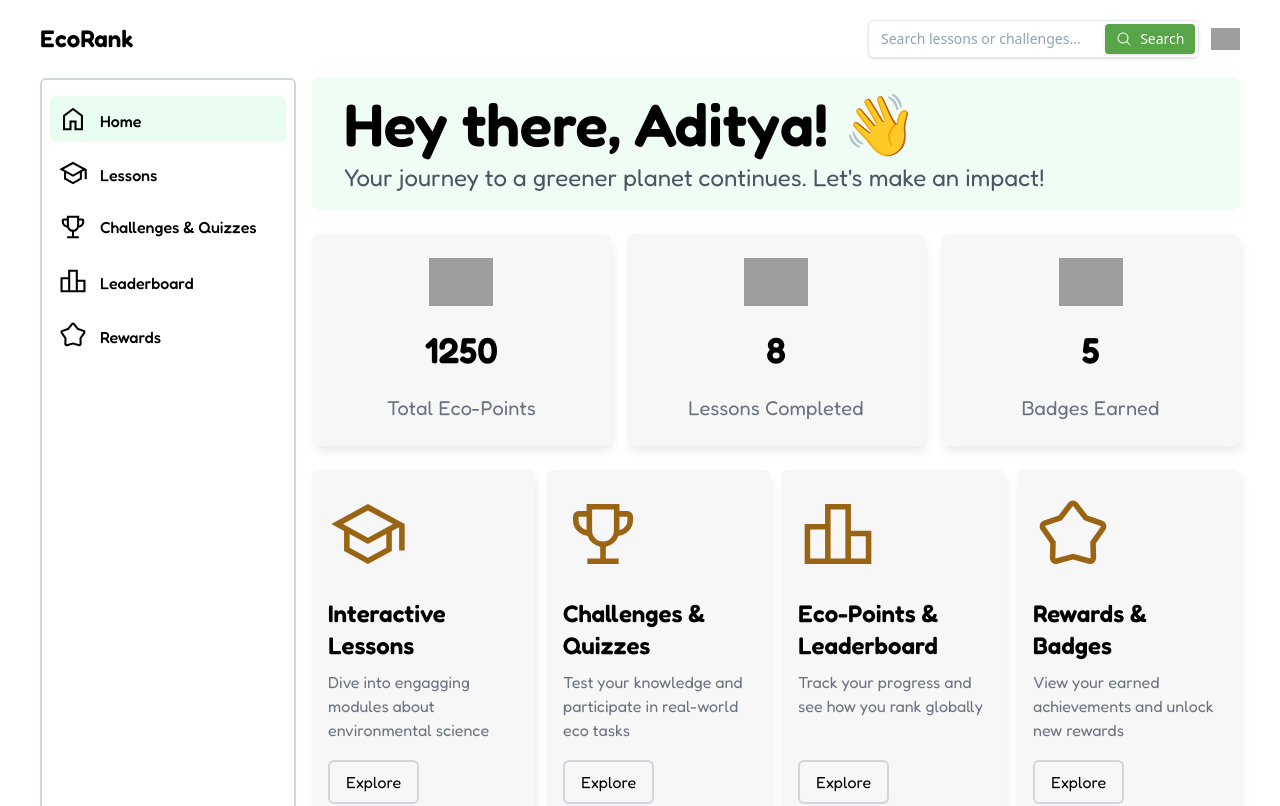
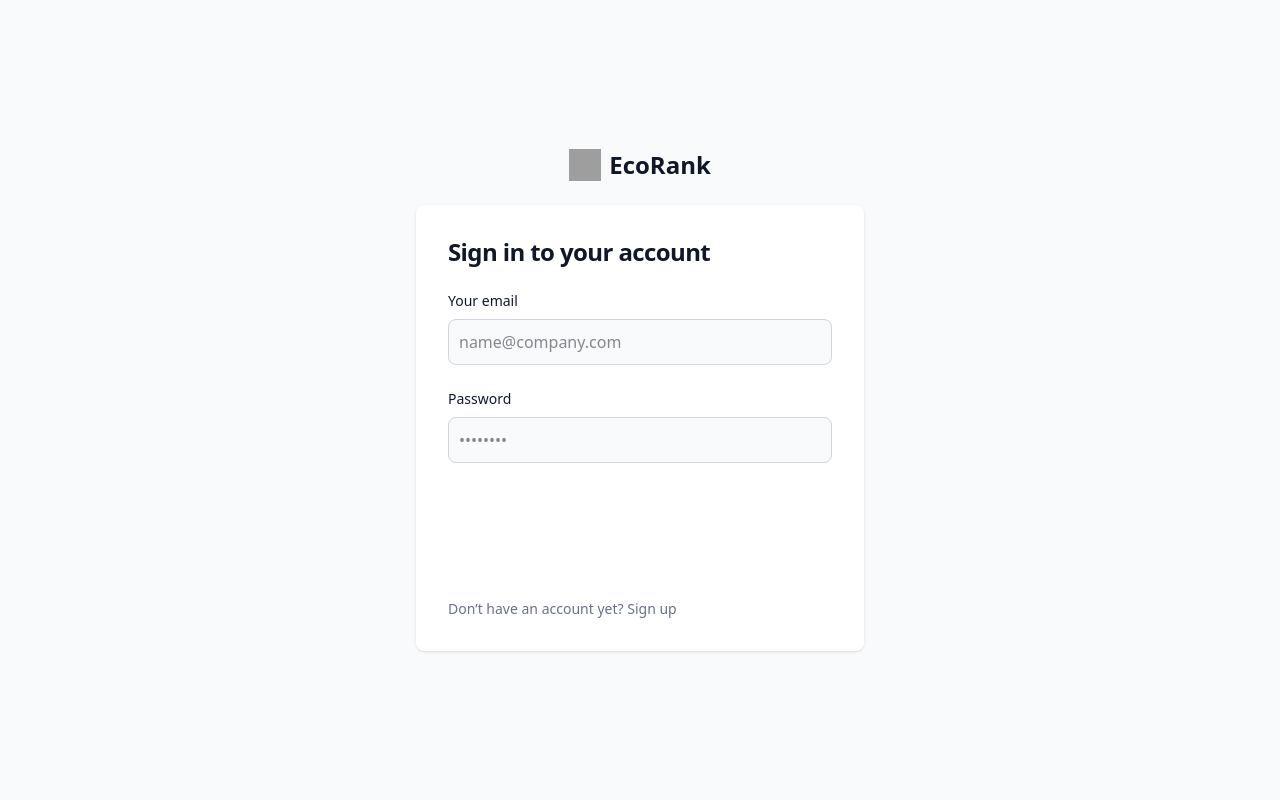
Before and after one commit to developer-pro-code/EcoRank, a React (Vite) app: page / in a window 1280 px wide. Shown: the top 806 px of the page. Built offline with nearby package versions, Linux system fonts and the light colour scheme; grey boxes are pictures that could not be loaded.

Commit message:
made some changes

```diff
--- a/src/App.jsx
+++ b/src/App.jsx
@@ -7,6 +7,7 @@
 import Rewards from "./pages/Rewards";
 import Article from "./pages/Article";
 import { useState } from "react";
+import Login from "./pages/Login";
 
 const videos = [
   {
@@ -38,7 +39,7 @@
   return (
     <BrowserRouter>
       <Routes>
-        <Route path="/" element={<PageLayout />}>
+        <Route path="/" element={<Login />}>
           <Route path="" element={<Home />} />
           <Route path="lessons" element={<Lessons setRecommendedLessons={setRecommendedLessons} yourLessons={yourLessons} setYourLessons={setYourLessons} videos={recommendedLessons} />} />
           <Route path="lessons/:id" element={<Article videos={videos} />} />
--- a/src/pages/Login.jsx
+++ b/src/pages/Login.jsx
@@ -0,0 +1,87 @@
+import { Link } from "react-router-dom";
+
+export default function Login() {
+  return (
+    <div>
+      <section className="bg-gray-50 dark:bg-gray-900">
+        <div className="flex flex-col items-center justify-center px-6 py-8 mx-auto md:h-screen lg:py-0">
+          <Link
+            to="#"
+            className="flex items-center mb-6 text-2xl font-semibold text-gray-900 dark:text-white"
+          >
+            <img
+              className="w-8 h-8 mr-2"
+              src="https://flowbite.s3.amazonaws.com/blocks/marketing-ui/logo.svg"
+              alt="logo"
+            />
+            EcoRank
+          </Link>
+          <div className="w-full bg-white rounded-lg shadow dark:border md:mt-0 sm:max-w-md xl:p-0 dark:bg-gray-800 dark:border-gray-700">
+            <div className="p-6 space-y-4 md:space-y-6 sm:p-8">
+              <h1 className="text-xl font-bold leading-tight tracking-tight text-gray-900 md:text-2xl dark:text-white">
+                Sign in to your account
+              </h1>
+              <form className="space-y-4 md:space-y-6" action="#">
+                <div>
+                  <label
+                    for="email"
+                    className="block mb-2 text-sm font-medium text-gray-900 dark:text-white"
+                  >
+                    Your email
+                  </label>
+                  <input
+                    type="email"
+                    name="email"
+                    id="email"
+                    className="bg-gray-50 border border-gray-300 text-gray-900 rounded-lg focus:ring-primary-600 focus:border-primary-600 block w-full p-2.5 dark:bg-gray-700 dark:border-gray-600 dark:placeholder-gray-400 dark:text-white dark:focus:ring-blue-500 dark:focus:border-blue-500"
+                    placeholder="name@company.com"
+                    required=""
+                  />
+                </div>
+                <div>
+                  <label
+                    for="password"
+                    className="block mb-2 text-sm font-medium text-gray-900 dark:text-white"
+                  >
+                    Password
+                  </label>
+                  <input
+                    type="password"
+                    name="password"
+                    id="password"
+                    placeholder="••••••••"
+                    className="bg-gray-50 border border-gray-300 text-gray-900 rounded-lg focus:ring-primary-600 focus:border-primary-600 block w-full p-2.5 dark:bg-gray-700 dark:border-gray-600 dark:placeholder-gray-400 dark:text-white dark:focus:ring-blue-500 dark:focus:border-blue-500"
+                    required=""
+                  />
+                </div>
+                <div className="flex items-center justify-center">
+                  <a
+                    href="#"
+                    className="text-sm font-medium text-white hover:underline dark:text-primary-500"
+                  >
+                    Forgot password?
+                  </a>
+                </div>
+                <button
+                  type="submit"
+                  className="w-full hover:cursor-pointer border-2 text-white bg-primary-600 hover:bg-primary-700 focus:ring-4 focus:outline-none focus:ring-primary-300 font-medium rounded-lg text-sm px-5 py-2.5 text-center dark:bg-primary-600 dark:hover:bg-primary-700 dark:focus:ring-primary-800"
+                >
+                  Sign in
+                </button>
+                <p className="text-sm font-light text-gray-500 dark:text-gray-400">
+                  Don’t have an account yet?{" "}
+                  <a
+                    href="#"
+                    className="font-medium text-primary-600 hover:underline dark:text-primary-500"
+                  >
+                    Sign up
+                  </a>
+                </p>
+              </form>
+            </div>
+          </div>
+        </div>
+      </section>
+    </div>
+  );
+}
--- a/src/pages/SignUp.jsx
+++ b/src/pages/SignUp.jsx
@@ -0,0 +1,47 @@
+import { Link } from "react-router-dom";
+
+export default function SignUp(){
+  return <div>
+    <section class="bg-gray-50 dark:bg-gray-900">
+  <div class="flex flex-col items-center justify-center px-6 py-8 mx-auto md:h-screen lg:py-0">
+      <Link to="#" class="flex items-center mb-6 text-2xl font-semibold text-gray-900 dark:text-white">
+          <img class="w-8 h-8 mr-2" src="https://flowbite.s3.amazonaws.com/blocks/marketing-ui/logo.svg" alt="logo" />
+          Flowbite
+      </Link>
+      <div class="w-full bg-white rounded-lg shadow dark:border md:mt-0 sm:max-w-md xl:p-0 dark:bg-gray-800 dark:border-gray-700">
+          <div class="p-6 space-y-4 md:space-y-6 sm:p-8">
+              <h1 class="text-xl font-bold leading-tight tracking-tight text-gray-900 md:text-2xl dark:text-white">
+                  Create an account
+              </h1>
+              <form class="space-y-4 md:space-y-6" action="#">
+                  <div>
+                      <label for="email" class="block mb-2 text-sm font-medium text-gray-900 dark:text-white">Your email</label>
+                      <input type="email" name="email" id="email" class="bg-gray-50 border border-gray-300 text-gray-900 text-sm rounded-lg focus:ring-primary-600 focus:border-primary-600 block w-full p-2.5 dark:bg-gray-700 dark:border-gray-600 dark:placeholder-gray-400 dark:text-white dark:focus:ring-blue-500 dark:focus:border-blue-500" placeholder="name@company.com" required="" />
+                  </div>
+                  <div>
+                      <label for="password" class="block mb-2 text-sm font-medium text-gray-900 dark:text-white">Password</label>
+                      <input type="password" name="password" id="password" placeholder="••••••••" class="bg-gray-50 border border-gray-300 text-gray-900 text-sm rounded-lg focus:ring-primary-600 focus:border-primary-600 block w-full p-2.5 dark:bg-gray-700 dark:border-gray-600 dark:placeholder-gray-400 dark:text-white dark:focus:ring-blue-500 dark:focus:border-blue-500" required="" />
+                  </div>
+                  <div>
+                      <label for="confirm-password" class="block mb-2 text-sm font-medium text-gray-900 dark:text-white">Confirm password</label>
+                      <input type="confirm-password" name="confirm-password" id="confirm-password" placeholder="••••••••" class="bg-gray-50 border border-gray-300 text-gray-900 text-sm rounded-lg focus:ring-primary-600 focus:border-primary-600 block w-full p-2.5 dark:bg-gray-700 dark:border-gray-600 dark:placeholder-gray-400 dark:text-white dark:focus:ring-blue-500 dark:focus:border-blue-500" required="" />
+                  </div>
+                  <div class="flex items-start">
+                      <div class="flex items-center h-5">
+                        <input id="terms" aria-describedby="terms" type="checkbox" class="w-4 h-4 border border-gray-300 rounded bg-gray-50 focus:ring-3 focus:ring-primary-300 dark:bg-gray-700 dark:border-gray-600 dark:focus:ring-primary-600 dark:ring-offset-gray-800" required="" />
+                      </div>
+                      <div class="ml-3 text-sm">
+                        <label for="terms" class="font-light text-gray-500 dark:text-gray-300">I accept the <a class="font-medium text-primary-600 hover:underline dark:text-primary-500" href="#">Terms and Conditions</a></label>
+                      </div>
+                  </div>
+                  <button type="submit" class="w-full text-white bg-primary-600 hover:bg-primary-700 focus:ring-4 focus:outline-none focus:ring-primary-300 font-medium rounded-lg text-sm px-5 py-2.5 text-center dark:bg-primary-600 dark:hover:bg-primary-700 dark:focus:ring-primary-800">Create an account</button>
+                  <p class="text-sm font-light text-gray-500 dark:text-gray-400">
+                      Already have an account? <Link to="#" class="font-medium text-primary-600 hover:underline dark:text-primary-500">Login here</Link>
+                  </p>
+              </form>
+          </div>
+      </div>
+  </div>
+</section>
+  </div>
+}
```
